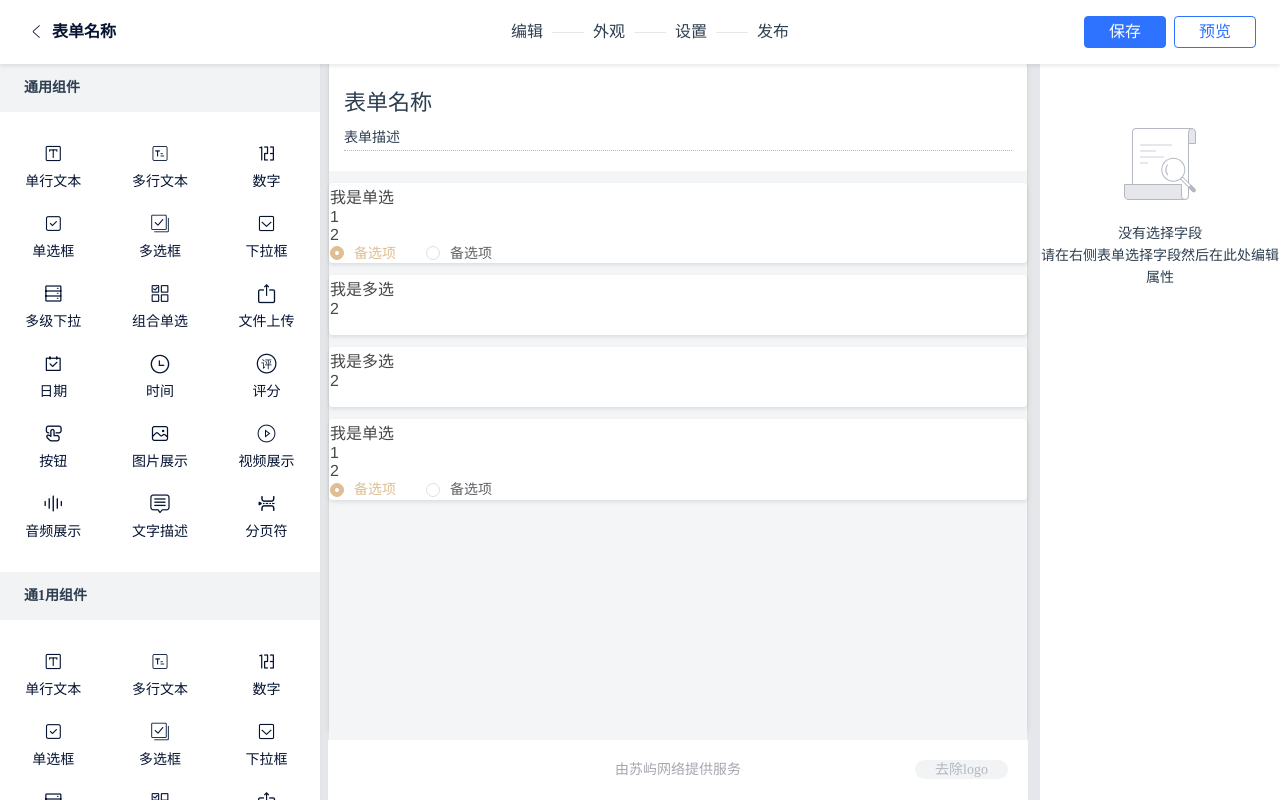
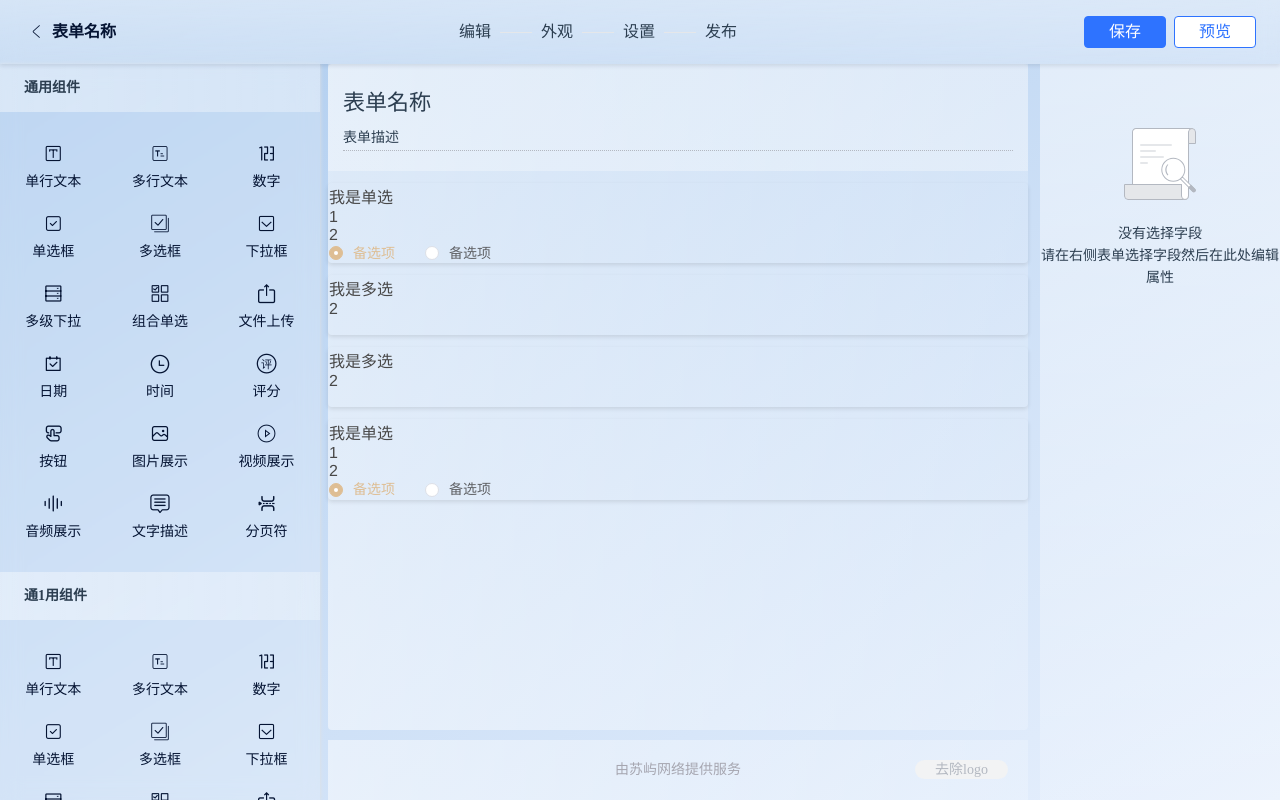
Before and after one commit to symhx/symhx-backstage, a Vue app: page /demo in a window 1280 px wide. Built offline with nearby package versions, Linux system fonts and the light colour scheme.

Commit message:
demo更新

```diff
--- a/src/views/Demo.vue
+++ b/src/views/Demo.vue
@@ -76,8 +76,8 @@
                                     </div>
                                 </div>
                             </div>
-                            <ul ref="drop-ul-wrap" @mousemove="moveChild" @mouseleave="outChild" @mouseup="endChild">
-                                <li :key="'item'+index" v-for="(item,index) in formItem" :id="item.id" :ref="item.id" @mousemove="mouseInLi" @mousedown.stop="startChild(index,$event)" >
+                            <ul ref="drop-ul-wrap" @mousemove="moveChild" @mouseleave="outChild" @mouseup.prevent="endChild">
+                                <li :key="'item'+index" v-for="(item,index) in formItem" :id="item.id" :ref="item.id" @mousedown.prevent="startChild(index,$event)" >
                                     <component :is="item.label"></component>
                                 </li>
                             </ul>
@@ -92,7 +92,7 @@
                 </div>
             </div>
             <div id="right" class="right-property-wrap">
-                <div class="notice" style="background: #fff;;line-height: 22px;" id="noFieldSelected">
+                <div class="notice" style="line-height: 22px;" id="noFieldSelected">
                     <div style="margin: 64px 0 16px ">
                         <img src="../assets/nomessagen.png" @dragstart="noDrag">
                     </div>
@@ -655,7 +655,9 @@
             }
         },
         methods: {
-            moveType(id,object) {
+            moveType(object) {
+                let id = localStorage.getItem("id");
+                this.currId = id;
                 this.liTemplate.forEach(item => {
                     if (item.id === id) {
                         let li = document.createElement("li")
@@ -665,8 +667,8 @@
                         li.style.position = 'absolute';
                         li.style.left = object.clientX - this.clientX + 4 + 'px';
                         li.style.top = object.clientY - this.clientY - 4 + 'px';
-                        li.style.width = '96px';
-                        li.style.height = '72px';
+                        li.style.width = localStorage.getItem("CLICK_NODE_CLIENT_WIDTH") + 'px';
+                        li.style.height = localStorage.getItem("CLICK_NODE_CLIENT_HEIGHT") + 'px';
                         li.style.zIndex = '99';
                         let a = document.createElement("a");
                         a.setAttribute("class", "btn-field field-checked btn-field-helper");
@@ -692,14 +694,20 @@
             },
             // 拖拽开始
             dragstart(e) {
-                sessionStorage.setItem("id", e.target.getAttribute("id"));
-                sessionStorage.setItem("title", e.target.getAttribute("title"));
+                // 记录宽高
+                localStorage.setItem("CLICK_NODE_CLIENT_WIDTH", e.currentTarget.clientWidth);
+                localStorage.setItem("CLICK_NODE_CLIENT_HEIGHT", e.currentTarget.clientHeight);
+
+                localStorage.setItem("id", e.currentTarget.firstChild.getAttribute("id"));
+                localStorage.setItem("title", e.currentTarget.firstChild.getAttribute("title"));
                 // 记录初始位置
-                this.startPosition.x = e.target.parentNode.offsetLeft;
-                this.startPosition.y = e.target.parentNode.offsetTop;
-                this.startCoordinate.x = e.target.parentNode.parentNode.parentNode.offsetLeft + this.startPosition.x;
+                this.startPosition.x = e.currentTarget.offsetLeft;
+                this.startPosition.y = e.currentTarget.offsetTop;
+                this.startCoordinate.x = e.currentTarget.offsetLeft + this.startPosition.x;
                 this.startCoordinate.y = e.target.parentNode.offsetTop + e.target.parentNode.parentNode.offsetTop;
                 // 记录点击位置
+                console.log(e);
+                console.log(e.currentTarget);
                 this.clientX = e.offsetX;
                 this.clientY = e.offsetY;
                 // 记录点击对象宽高
@@ -712,32 +720,27 @@
             drag(e) {
                 this.mouseX = e.clientX;
                 this.mouseY = e.clientY;
+                let node = e.target;
+                while (node.localName !== 'a' && !this.validField(node.getAttribute("id"))) {
+                    node = node.parentNode;
+                }
                 if (this.down) {
-                    if (this.$refs['base-wrap'].lastChild.nodeName === 'DIV' && !this.moveLi) {
-                        this.moveType(e.target.id, e);
-                        this.currId = e.target.id;
+                    if (this.$refs['base-wrap'].lastChild.localName === 'div' && !this.moveLi) {
+                        this.moveType(node);
                     } else {
                         this.$refs['base-wrap'].lastChild.style.left = e.clientX - this.clientX + 4 + 'px';
                         this.$refs['base-wrap'].lastChild.style.top = e.clientY - this.clientY - 4 + 'px';
                     }
-                    if (e.clientY >= this.position.offsetY && e.clientY < this.position.offsetY + this.position.clientHeight + 20 && e.clientX > this.position.offsetX && e.clientX < this.position.offsetX + this.position.clientWidth) {
-                        if (document.getElementsByClassName("portlet-placeholder").length === 0) {
-                            let li = document.createElement("li");
-                            li.setAttribute("class", "portlet-placeholder field default");
-                            li.style.height = '71px';
-                            li.style.width = '100%';
-                            this.$refs['drop-ul-wrap'].appendChild(li);
-                        }
-                    } else {
-                        let dom = document.getElementsByClassName("portlet-placeholder");
-                        if (dom.length > 0) {
-                            this.$refs['drop-ul-wrap'].removeChild(document.getElementsByClassName("portlet-placeholder")[0]);
-                        }
+                    if (e.clientX > this.position.offsetX && e.clientX < this.position.offsetX + this.position.clientWidth) {
+                        this.computedChildNodeRange(e);
                     }
                 }
             },
             // 拖拽结束
             dragend(e) {
+                // 删除
+                localStorage.removeItem("CLICK_NODE_CLIENT_WIDTH");
+                localStorage.removeItem("CLICK_NODE_CLIENT_HEIGHT");
                 if (this.$refs['base-wrap'].lastChild.localName !== 'li') {
                     return;
                 }
@@ -748,17 +751,15 @@
                     object = e.target.parentNode
                 }
                 this.down = false;
-                let dom = document.getElementsByClassName("portlet-placeholder");
-                // 清除放置区
-                if (dom.length > 0) {
-                    this.$refs['drop-ul-wrap'].removeChild(document.getElementsByClassName("portlet-placeholder")[0]);
-                }
-                if (e.clientY > this.position.offsetY && e.clientY < this.position.offsetY + this.position.clientHeight + 20 && e.clientX > this.position.offsetX && e.clientX < this.position.offsetX + this.position.clientWidth) {
-                    let element = document.createElement("li");
-                    let text = document.createTextNode("Hi there and greetings!");
-                    element.appendChild(text);
-                    this.$refs['drop-ul-wrap'].appendChild(element);
-                    this.position.offsetY = this.$refs['drop-ul-wrap'].clientHeight - 20 + this.$refs['view-box'].parentNode.offsetTop + this.$refs['formHeader'].offsetHeight + this.$refs['drop-ul-wrap'].offsetTop
+                // 追加元素
+                if (this.validField(localStorage.getItem("PLACEHOLDER_CONTAINER"))) {
+                    let placeholderContainer = localStorage.getItem("PLACEHOLDER_CONTAINER");
+                    // 删除占位
+                    this.$refs['drop-ul-wrap'].removeChild(this.$refs['drop-ul-wrap'].childNodes[placeholderContainer])
+                    this.formItem.splice(placeholderContainer, 0, {id: '122', label: 'radio'});
+                    localStorage.removeItem("PLACEHOLDER_CONTAINER");
+
+                    this.position.offsetY = this.$refs['drop-ul-wrap'].clientHeight - 20 + this.$refs['view-box'].parentNode.offsetTop + this.$refs['formHeader'].offsetHeight + this.$refs['drop-ul-wrap'].offsetTop;
                     // 清除样式
                     this.$refs['base-wrap'].removeChild(this.$refs['base-wrap'].lastChild);
                     this.clearActive();
@@ -794,6 +795,63 @@
                 this.startCoordinate.x = 0;
                 this.startCoordinate.y = 0;
             },
+            // 计算子元素宽高
+            computedChildNodeRange(e) {
+                let topHeight = this.$refs['form-header'].clientTop + this.$refs['form-header'].offsetHeight;
+                let formHeaderHeight = this.$refs['formHeader'].offsetHeight;
+                let ulTopHeight = this.$refs['drop-ul-wrap'].offsetTop;
+                let placeholderHeight = topHeight + formHeaderHeight + ulTopHeight;
+                let placeholderContainer = localStorage.getItem("PLACEHOLDER_CONTAINER");
+                if (e.clientY > placeholderHeight) {
+                    let parentNode = this.$refs['drop-ul-wrap'];
+                    let nodes = this.$refs['drop-ul-wrap'].childNodes;
+                    nodes.forEach((item,nodeIndex) => {
+                        if (!this.validField(item.getAttribute("id"))) {
+                            return;
+                        }
+                        if (e.clientY - placeholderHeight > item.offsetTop && e.clientY - placeholderHeight <= item.offsetTop + item.clientHeight + item.clientTop * 2) {
+                            if (e.clientY - placeholderHeight > item.offsetTop + (item.clientHeight + item.clientTop * 2) / 2) {
+                                console.log(nodeIndex + '下半部分');
+                                if (!this.validField(placeholderContainer)) {
+                                    this.insertBefore(parentNode, item.nextElementSibling);
+                                    // 设置占位索引
+                                    localStorage.setItem("PLACEHOLDER_CONTAINER", (nodeIndex + 1) + '');
+                                    this.changeTempNodeIndex(0);
+                                } else {
+                                    let tempNode = parentNode.childNodes[placeholderContainer];
+                                    if (tempNode.nextElementSibling === item) {
+                                        // 删除临时占位节点
+                                        parentNode.removeChild(parentNode.childNodes[placeholderContainer])
+                                        // 索引下移
+                                        this.insertBefore(parentNode, item.nextElementSibling);
+                                        this.changeTempNodeIndex(-1);
+                                    }
+                                }
+                            } else {
+                                console.log(nodeIndex + '上半部分');
+                                // 上半截
+                                if (!this.validField(placeholderContainer)) {
+                                    this.insertBefore(parentNode,item);
+                                    // 设置占位索引
+                                    localStorage.setItem("PLACEHOLDER_CONTAINER", nodeIndex + '');
+                                    this.changeTempNodeIndex(0);
+                                } else {
+                                    let tempNode = parentNode.childNodes[placeholderContainer];
+                                    if (this.validField(tempNode.previousElementSibling)) {
+                                        if (tempNode.previousElementSibling === item) {
+                                            // 删除临时占位节点
+                                            parentNode.removeChild(parentNode.childNodes[placeholderContainer]);
+                                            // 索引下移
+                                            this.insertBefore(parentNode, item);
+                                            this.changeTempNodeIndex(1);
+                                        }
+                                    }
+                                }
+                            }
+                        }
+                    });
+                }
+            },
             // 清除选中
             clearActive() {
                 if (this.currId !== 0) {
@@ -803,14 +861,6 @@
             // 选中组件
             activePlus(e) {
                 console.log(e.currentTarget);
-            },
-            // 鼠标进入li
-            mouseInLi(e) {
-                if ((e.clientY - 167 - e.target.offsetTop - 1 ) > e.currentTarget.clientHeight / 2) {
-                    console.log('下一个');
-                } else {
-                    console.log('上一个');
-                }
             },
             // 点击按下元素
             startChild(index, e) {
@@ -928,8 +978,6 @@
                     while (liNode.localName !== 'li') {
                         liNode = liNode.parentNode;
                     }
-                    console.log(e.clientX);
-                    console.log(e.clientY);
                     //屏幕鼠标X坐标
                     let mouseClientX = e.clientX;
                     //屏幕鼠标Y坐标
@@ -1058,9 +1106,6 @@
             outChild(e) {
                 // localStorage.removeItem("CURRENT_NODE_ID");
             },
-            getIndex(item) {
-                return JSON.parse(JSON.stringify(this.formItem)).filter(item => item !== '').indexOf(item);
-            },
             validField(field) {
                 if (null !== field && undefined !== field && '' !== field) {
                     return true;
@@ -1118,8 +1163,12 @@
     }
 </script>
 <style>
+    body {
+        /*background: linear-gradient(to right bottom, #E3FDF5, #FFE6FA);*/
+        /*background: linear-gradient(to right bottom, #7DE2FC, #B9B6E5);*/
+        background: linear-gradient(to right bottom, #accbee, #e7f0fd);
+    }
     .diy-wrap {
-        background: #f5f5f5;
         -webkit-user-select: none;
         -moz-user-select: none;
         -o-user-select: none;
@@ -1137,16 +1186,16 @@
         margin-right: auto;
         height: calc(100vh - 64px);
         justify-content: space-between;
-        background: #e5e7ea;
-    }
-    .diy-wrap>.form-body-wrap>div:nth-child(1){
+    }
+    .diy-wrap>.form-body-wrap>div:nth-child(1) {
         width: 320px;
-        background: #fff;
-        box-shadow: 0 0 4px 0 #dfdfdf;
+        box-shadow: 0 0 4px 0 #e2e2e2;
         float: left;
         margin-right: 8px;
         overflow: auto;
-        flex-shrink:0
+        flex-shrink: 0;
+        background: rgba(255, 255, 255, 0.2);
+        backdrop-filter: blur(10px);
     }
     .diy-wrap>.form-body-wrap>div:nth-child(2){
         position: relative;
@@ -1154,13 +1203,10 @@
     .diy-wrap>.form-body-wrap>div:nth-child(2)>div:first-child {
         width: 700px;
         height: calc(100% - 70px);
-        border-radius: 2px;
-        border-left: 1px solid rgba(217, 217, 217, 1);
-        border-right: 1px solid rgba(217, 217, 217, 1);
+        border-radius: 4px;
         padding-bottom: 5px;
-        background: #ffffff;
-        box-shadow: 0 2px 5px 0 #d9d9d9;
         position: relative;
+        background: linear-gradient(to right, rgba(255, 255, 255, .5), rgba(255, 255, 255, .2));
     }
     .diy-wrap>.form-body-wrap>div:nth-child(2)>.form-footer {
         position: absolute;
@@ -1169,10 +1215,10 @@
         bottom: 0;
         left: 0;
         width: 100%;
-        background: #FFFFFF;
         color: #a6a6b0;
         font-family: '微软雅黑', '宋体', serif;
         font-size: 14px;
+        background: linear-gradient(to right, rgba(255, 255, 255, .5), rgba(255, 255, 255, .2));
     }
     .diy-wrap>.form-body-wrap>div:nth-child(2)>.form-footer>div {
         position: absolute;
@@ -1200,27 +1246,23 @@
         float: left;
         width: 33.33%;
         text-align: center;
-        background: #ffffff;
         position: relative;
         display: inline-block;
     }
-    .tab-item>li>a{
+    .tab-item>li>a {
         display: block;
         padding: 10px 5px 12px;
         cursor: pointer;
         position: relative;
-    }
-    .tab-item>li>a::after{
-        content: "";
-        display: inline-block;
-        position: absolute;
-        width: 100%;
-        height: 100%;
-        left: 0;
-        top: 0;
+        background: linear-gradient(to right, rgba(255, 255, 255, 0), rgba(255, 255, 255, 0));
+        transition: all .4s linear;
+    }
+    .tab-item>li:hover {
+        background: linear-gradient(to right, rgba(255, 255, 255, 0.3), rgba(255, 255, 255, 0.3));
+        border-radius: 4px;
     }
     .tab-item>li>a:hover {
-        color: #2e73ff;
+
     }
     a {
         text-decoration: none;
@@ -1229,13 +1271,11 @@
     .view-middle{
         overflow: visible;
     }
-    .view-middle>.form>.form-body>ul{
+    .view-middle>.form>.form-body>ul {
         position: relative;
         padding: 0 0 20px;
         display: inline-block;
         width: 100%;
-        background: #f3f5f6;
-        height: 100vh;
     }
     .view-middle>.form>.form-body>ul::after{
         display: table;
@@ -1245,7 +1285,6 @@
     .form-body>ul>li {
         margin-top: 12px;
         border-radius: 4px;
-        background-color: #fff;
         box-shadow: 0 2px 4px 0 rgba(0, 0, 0, 0.1);
         min-height: 60px;
         overflow: visible;
@@ -1286,13 +1325,13 @@
     .active > a{
         color: #2e73ff!important;
     }
-    .tabTitle{
+    .tabTitle {
         font-family: '微软雅黑', '宋体', serif;
         font-weight: 600;
-        background: #f2f3f4;
         font-size: 14px;
         line-height: 48px;
-        padding-left: 24px;
+        padding: 0 24px;
+        background: linear-gradient(to right, rgba(255, 255, 255, 0.4), rgba(255, 255, 255, 0.3));
     }
     .iconfont{
         margin: 0 6px;
@@ -1310,7 +1349,9 @@
         z-index: 10;
         border-radius: 4px;
         box-shadow: 0 0 4px 0 rgba(5, 20, 51, 0.2);
-        background: #fff;
+        background: rgba(255,255,255,0.5);
+        -webkit-backdrop-filter: blur(43px);
+        backdrop-filter: blur(2px);
     }
     .ui-draggable-dragging a {
         display: block;
@@ -1334,6 +1375,7 @@
         font-family: '微软雅黑', '宋体', serif;
         /*border: 1px dashed transparent;*/
         position: relative;
+        background: linear-gradient(to left, rgba(255, 255, 255, 0.3), rgba(255, 255, 255, 0.3));
     }
     .form-header>div:first-child {
         font-size: 22px;
@@ -1389,9 +1431,9 @@
         margin-left: 12px;
         width: 400px;
         box-sizing: border-box;
-        background: #fff;
         font-size: 14px;
         font-family: '微软雅黑', '宋体', serif;
+        background: linear-gradient(to bottom, rgba(255, 255, 255, 0.5), rgba(255, 255, 255, 0.2));
     }
     .right-property-wrap p{
         margin: 0;
@@ -1399,20 +1441,20 @@
 
 
     /*-------------------*/
-    .form-header-wrap{
+    .form-header-wrap {
         display: flex;
         justify-content: space-between;
         position: relative;
-        background: #fff;
         line-height: 64px;
         height: 64px;
-        box-shadow: 0 2px 4px 0 rgba(5,20,51,0.1);
+        box-shadow: 0 2px 4px 0 rgba(5, 20, 51, 0.1);
         z-index: 999;
         padding: 0 20px;
+        background: linear-gradient(to right bottom, rgba(255, 255, 255, 0.5), rgba(255, 255, 255, 0.2));
+        backdrop-filter: blur(10px);
     }
     .form-header-wrap>.left-back{
         text-align: left;
-        width: 200px;
         overflow: hidden;
         padding: 0;
         line-height: 64px;
@@ -1482,10 +1524,9 @@
         border-color: #578fff;
         color: #578fff;
     }
-    .controls-left::-webkit-scrollbar{
+    .controls-left::-webkit-scrollbar,.view-middle::-webkit-scrollbar {
         display: none;
     }
-
     .sortable-placeholder {
         border-radius: unset!important;
         display: block;
```
